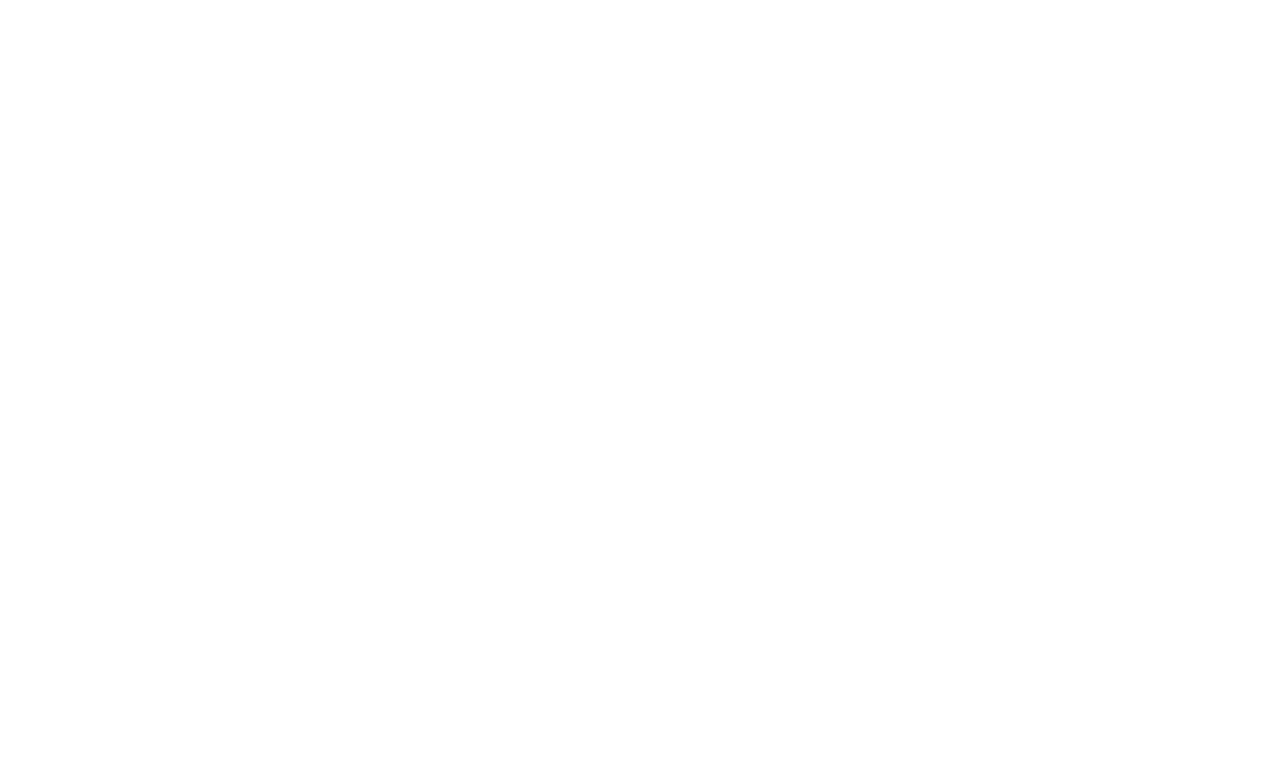
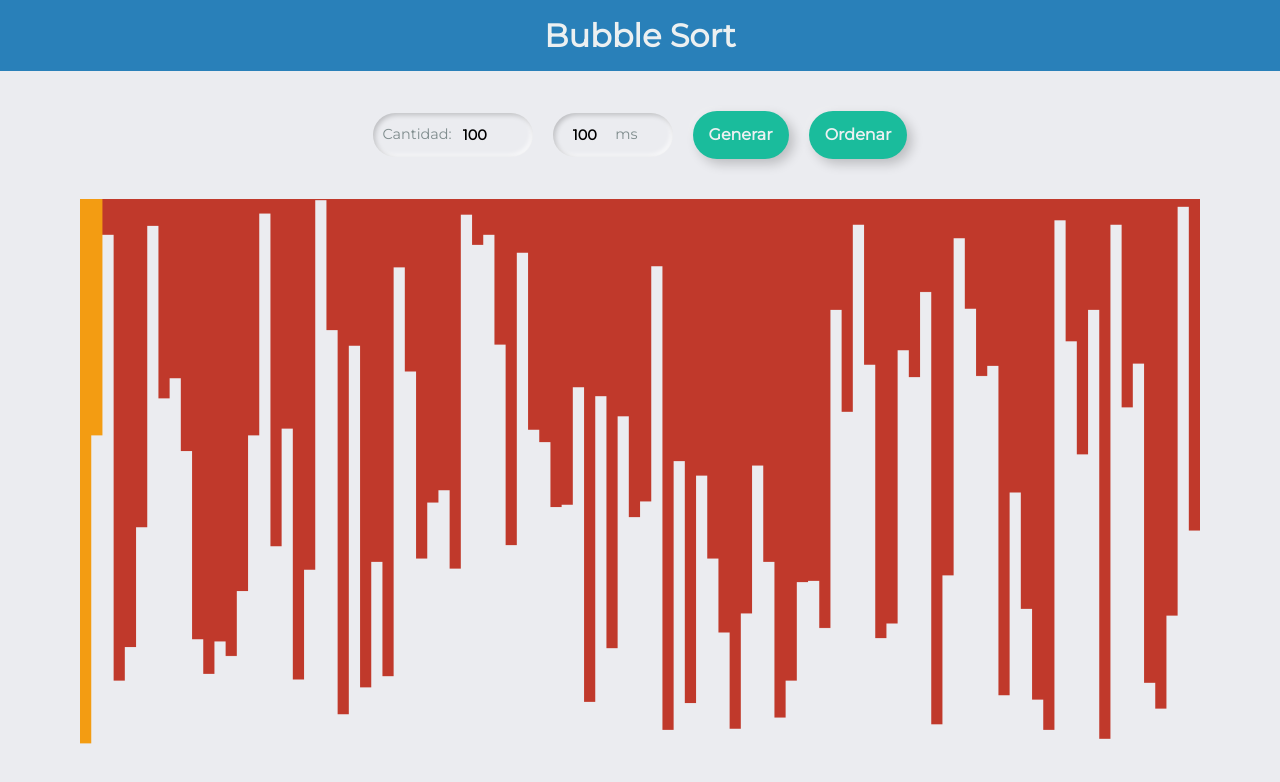
Before and after one commit to Bryan-Brenes/portafolio-web, an Angular app: page /bubble-sort-algorithm in a window 1280 px wide. Before the commit this address led to /. Shown: the top 782 px of the page. Built offline with nearby package versions, Linux system fonts and the light colour scheme.

Commit message:
Interfaz y algoritmo funcional

```diff
--- /dev/null
+++ b/src/app/bubble-sort-algoritm/bubble-sort-algoritm.component.css
@@ -0,0 +1,116 @@
+h1 {
+  text-align: center;
+  background-color: #2980b9;
+  color: #ecf0f1;
+}
+
+.background {
+  background-color: #ebecf0 !important;
+  z-index: -4;
+  position: absolute;
+  top: 0px;
+  left: 0px;
+  width: 100vw;
+  min-height: 100vh;
+}
+
+.contenedor {
+  display: flex;
+  justify-content: center;
+  width: 100%;
+  height: 70vh;
+}
+
+.header {
+}
+
+.formulario {
+  text-align: center;
+  margin: 40px;
+  /*position: absolute;*/
+  /*right: 20px;*/
+  /*bottom: 0px;*/
+  /*max-height: 76px;*/
+  /*height: 76px;*/
+  /*line-height: 76px;*/
+}
+
+.numero-input {
+  border: none;
+  background-color: #ebecf0;
+  /* ebecf0 */
+  font-size: 0.9em;
+  margin: 0 10px;
+  padding: 0.9em;
+  font-weight: bold;
+  width: 150px;
+  border-radius: 25px;
+  box-shadow: inset 2px 2px 5px rgba(0, 0, 0, 0.2),
+    inset -2px -2px 5px rgba(255, 255, 255, 0.8);
+}
+
+.contenedor-input{
+  position: relative;
+  display: inline;
+}
+
+label{
+  pointer-events: none;
+}
+
+.input-label-cantidad{
+  position: absolute;
+  top: 0px;
+  left: 20px;
+  font-size: 0.9em;
+  color: #7f8c8d;
+}
+
+.input-label-velocidad{
+  position: absolute;
+  top: 0px;
+  right: 45px;
+  font-size: 0.9em;
+  color: #7f8c8d;
+}
+input.cantidad-input {
+  text-align: left;
+  padding-left: 90px !important;
+  width: 160px;
+}
+
+.velocidad-input {
+  text-align: left;
+  padding-left: 20px !important;
+  width: 120px;
+}
+
+.numero-input:focus {
+  outline: none;
+}
+button {
+  border: none;
+  background-color: #1abc9c;
+  color: #ecf0f1;
+  /* ebecf0 */
+  /* ebecf0 */
+  padding: 1em;
+  margin: 0 10px;
+  border-radius: 25px;
+  font-size: 1em;
+  /* width: 100%; */
+  cursor: pointer;
+  font-weight: bold;
+  line-height: 1em;
+  box-shadow: -5px -5px 10px rgba(255, 255, 255, 0.1),
+    5px 5px 12px rgba(0, 0, 0, 0.2);
+  transition: 0.3s;
+}
+button:hover {
+  background-color: #16a085;
+}
+
+input:focus,
+button:focus {
+  outline: none;
+}
--- /dev/null
+++ b/src/app/bubble-sort-algoritm/bubble-sort-algoritm.component.html
@@ -0,0 +1,42 @@
+<div class="background"></div>
+<div class="header">
+  <h1>Bubble Sort</h1>
+</div>
+<div class="formulario">
+  <div class="contenedor-input">
+    <label class="input-label-cantidad" for="cantidad">Cantidad:</label>
+    <input
+      name="cantidad"
+      class="numero-input cantidad-input"
+      type="number"
+      min="10"
+      max="1000"
+      [(ngModel)]="cantidadNumeros"
+    />
+  </div>
+  <div class="contenedor-input">
+    <label class="input-label-velocidad" for="velocidad">ms</label>
+    <input
+      name="velocidad"
+      class="numero-input velocidad-input"
+      type="number"
+      min="1"
+      max="2000"
+      [(ngModel)]="intervalo"
+    />
+  </div>
+  <button class="generateButton" type="button" (click)="generateNumbers()">
+    Generar
+  </button>
+  <button
+    class="sortButton"
+    type="button"
+    (click)="ordenar()"
+    [disabled]="numbers.length == 0"
+  >
+    Ordenar
+  </button>
+</div>
+<div class="contenedor">
+  <canvas id="canvas" width="1000" height="500" #canvas></canvas>
+</div>
--- /dev/null
+++ b/src/app/bubble-sort-algoritm/bubble-sort-algoritm.component.ts
@@ -0,0 +1,144 @@
+import { Component, OnInit } from "@angular/core";
+import { interval, Subscription } from "rxjs";
+
+@Component({
+  selector: "app-bubble-sort-algoritm",
+  templateUrl: "./bubble-sort-algoritm.component.html",
+  styleUrls: ["./bubble-sort-algoritm.component.css"],
+})
+export class BubbleSortAlgoritmComponent implements OnInit {
+  constructor() {}
+
+  private canvas: any;
+  private ctx: any;
+  public cantidadNumeros: number = 100;
+  private numbers: number[];
+  private indiceActual: number = 0;
+  private indiceOrdenado: number;
+  private cambio: boolean;
+  private intervaloOrdenar;
+  private termino: boolean = false;
+  public intervalo: number = 100;
+
+  subscription: Subscription;
+  source = interval(this.intervalo);
+
+  ngOnInit() {
+    this.initiateCanvas();
+    this.generateNumbers();
+    this.dibujarNumeros();
+    this.cambio = false;
+    this.indiceOrdenado = this.numbers.length;
+  }
+
+  initiateCanvas() {
+    this.canvas = document.getElementById("canvas");
+    this.ctx = this.canvas.getContext("2d");
+  }
+
+  generateNumbers() {
+    try {
+      this.subscription.unsubscribe();
+    } catch (e) {
+      console.log(e);
+    }
+    this.numbers = [];
+    for (let i = 0; i < this.cantidadNumeros; i++) {
+      this.numbers.push(Math.floor(Math.random() * (this.canvas.height + 1)));
+    }
+    this.indiceActual = 0;
+    this.indiceOrdenado = this.numbers.length;
+    this.cambio = false;
+    this.dibujarNumeros();
+    this.termino = false;
+    this.source = interval(this.intervalo);
+  }
+
+  dibujarNumeros() {
+    // colores:
+    //  ordenados: "#16a085"
+    //  activos: "#f39c12"
+    //  no-ordenados: "#c0392b"
+    this.ctx.clearRect(0, 0, this.canvas.width, this.canvas.height);
+    let lineWidth = this.canvas.width / this.numbers.length;
+    //this.ctx.fillStyle = "#16a085";
+    for (let i = 0; i < this.numbers.length; i++) {
+      // esto genera colores aleatorios para los rectangulos
+      //this.ctx.fillStyle = '#'+(Math.random()*0xFFFFFF<<0).toString(16);
+      if (this.termino) {
+        this.ctx.fillStyle = "#16a085";
+      } else {
+        if (i == this.indiceActual || i == this.indiceActual + 1) {
+          this.ctx.fillStyle = "#f39c12";
+        } else {
+          this.ctx.fillStyle = "#c0392b";
+        }
+        if (i >= this.indiceOrdenado) {
+          this.ctx.fillStyle = "#16a085";
+        }
+      }
+      this.ctx.fillRect(i * lineWidth, 0, lineWidth, this.numbers[i]);
+    }
+  }
+
+  ordenar() {
+    this.indiceActual = 0;
+    this.indiceOrdenado = this.numbers.length;
+    this.cambio = false;
+    this.termino = false;
+    this.source = interval(this.intervalo);
+    if (this.indiceOrdenado <= 0) {
+      return;
+    }
+    //this.intervaloOrdenar = setInterval(this.ordenarAux, 250);
+    this.subscription = this.source.subscribe((val) => this.ordenarAux());
+  }
+
+  ordenarAux(): any {
+    //while(this.cambio){
+    //this.indiceActual = 0;
+    //this.cambio = false;
+    //while(this.indiceActual + 1 != this.indiceOrdenado){
+    //if(this.numbers[this.indiceActual] > this.numbers[this.indiceActual + 1]) {
+    //// swap
+    //let tmp = this.numbers[this.indiceActual];
+    //this.numbers[this.indiceActual] = this.numbers[this.indiceActual + 1];
+    //this.numbers[this.indiceActual + 1] = tmp;
+    //this.cambio = true;
+    //}
+    //this.indiceActual++;
+    //}
+    //this.indiceOrdenado--;
+    //}
+    //
+    this.dibujarNumeros();
+    if (this.indiceActual + 1 == this.indiceOrdenado) {
+      this.indiceActual = 0;
+      this.indiceOrdenado--;
+      if (!this.cambio) {
+        //terminé
+        this.termino = true;
+        this.dibujarNumeros();
+        //clearInterval(this.intervaloOrdenar);
+        //alert("terminé");
+        this.subscription.unsubscribe();
+      } else {
+        this.cambio = false;
+        return;
+      }
+    } else {
+      if (
+        this.numbers[this.indiceActual] > this.numbers[this.indiceActual + 1]
+      ) {
+        // swap
+        let tmp = this.numbers[this.indiceActual];
+        this.numbers[this.indiceActual] = this.numbers[this.indiceActual + 1];
+        this.numbers[this.indiceActual + 1] = tmp;
+        this.cambio = true;
+        this.dibujarNumeros();
+      }
+      this.indiceActual++;
+    }
+  }
+
+}
--- a/src/app/pagina-principal/pagina-principal.component.html
+++ b/src/app/pagina-principal/pagina-principal.component.html
@@ -6,19 +6,32 @@
       <span class="proyecto">Neumorphism UI Trend 2020 - dribbble.com</span>
       <div class="botones">
         <a class="btn-primario" routerLink="/neumorphism-dribbble">Ver</a>
-                <a class="btn-primario" target="_blank"
-                    href="https://dribbble.com/shots/9890709-Neumorphism-UI-Trend-2020">Ir
-                    a dribbble</a>
+        <a
+          class="btn-primario"
+          target="_blank"
+          href="https://dribbble.com/shots/9890709-Neumorphism-UI-Trend-2020"
+          >Ir a dribbble</a
+        >
       </div>
     </div>
 
-        <div class=" col-sm-3 contenedor-proyecto-link">
+    <div class="col-sm-3 contenedor-proyecto-link">
       <span class="proyecto">Neumorphism UI Elements - dribbble.com</span>
       <div class="botones">
         <a class="btn-primario" routerLink="/neumorphism-ui-elements">Ver</a>
-                <a class="btn-primario" target="_blank"
-                    href="https://dribbble.com/shots/9527558-Freebie-Neumorphic-UX-UI-Elements">Ir
-                    a dribbble</a>
+        <a
+          class="btn-primario"
+          target="_blank"
+          href="https://dribbble.com/shots/9527558-Freebie-Neumorphic-UX-UI-Elements"
+          >Ir a dribbble</a
+        >
+      </div>
+    </div>
+
+    <div class="col-sm-3 contenedor-proyecto-link">
+      <span class="proyecto">BubbleSort algorithm</span>
+      <div class="botones">
+        <a class="btn-primario" routerLink="/bubble-sort-algorithm">Ver</a>
       </div>
     </div>
 
```
Also changed, not shown: src/app/app-routing.module.ts (+10 -9 lines), src/app/app.module.ts (+14 -14 lines), 1 other file (tests, documents, lock files or other folders). Lines whose indentation alone changed are shown as unchanged.
